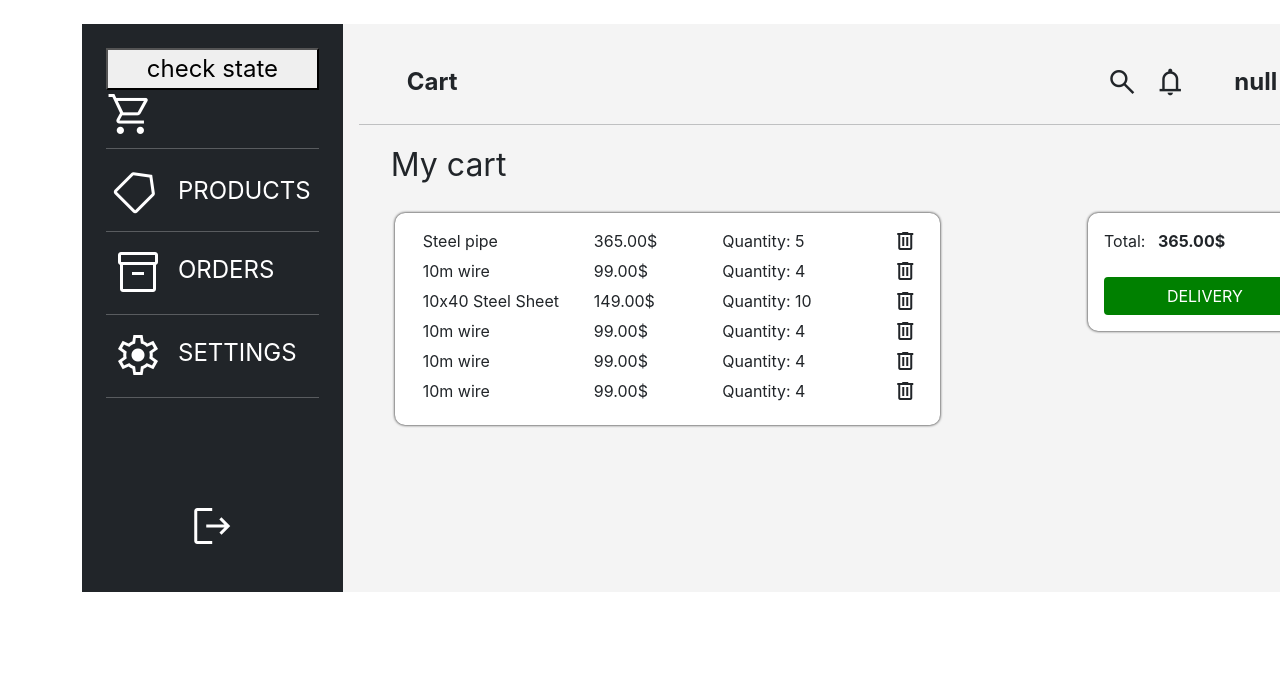
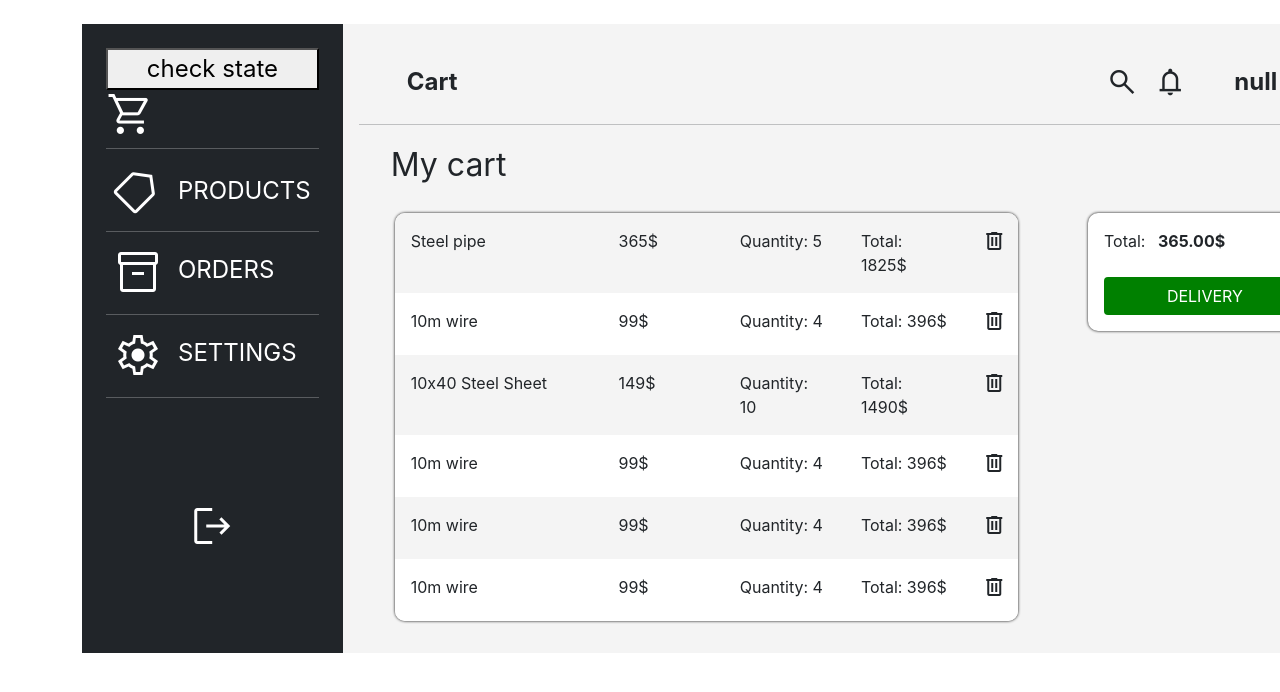
Before and after one commit to Robert-Michalski/Microservices-with-spring-cloud, a React (Create React App) app in the folder orderms/: page /cart in a window 1280 px wide. Shown: the top 692 px of the page. Built offline with nearby package versions, Linux system fonts and the light colour scheme.

Commit message:
change style of cart view

```diff
--- a/orderms/src/App.css
+++ b/orderms/src/App.css
@@ -253,3 +253,18 @@ input[type="number"] {
 .items-row {
   padding: 1.8rem 1.5rem;
 }
+.cart-product {
+  padding: 1rem 1rem;
+}
+.cart-product-radius-top-left {
+  border-top-left-radius: 10px;
+}
+.cart-product-radius-bottom-left {
+  border-bottom-right-radius: 10px;
+}
+.cart-product-radius-bottom-left {
+  border-bottom-left-radius: 10px;
+}
+.cart-product-radius-top-right {
+  border-top-right-radius: 10px;
+}
--- a/orderms/src/components/Cart.js
+++ b/orderms/src/components/Cart.js
@@ -7,31 +7,37 @@ function Cart() {
 
   const shoppingCart = [
     {
+      id: 1,
       name: "Steel pipe",
       price: 365,
       quantity: 5
     },
     {
+      id: 2,
       name: "10m wire",
       price: 99,
       quantity: 4
     },
     {
+      id: 3,
       name: "10x40 Steel Sheet",
       price: 149,
       quantity: 10
     },
     {
+      id: 4,
       name: "10m wire",
       price: 99,
       quantity: 4
     },
     {
+      id: 5,
       name: "10m wire",
       price: 99,
       quantity: 4
     },
     {
+      id: 6,
       name: "10m wire",
       price: 99,
       quantity: 4
@@ -52,9 +58,9 @@ function Cart() {
           <div className="ms-3 fs-2">My cart</div>
         </div>
         <div className="d-flex container mt-4">
-          <div className="bg-white row ms-2 orders p-3 col-7">
-            {shoppingCart.map(product => {
-              return <ProductView item={product} />
+          <div className="bg-white row ms-2 orders col-8">
+            {shoppingCart.map((product, index) => {
+              return <ProductView item={product} key={product.id} bgIndex={index} max={shoppingCart.length} />
             })}
           </div>
           {/* -------------- */}
--- a/orderms/src/components/ProductView.js
+++ b/orderms/src/components/ProductView.js
@@ -1,10 +1,28 @@
 function ProductView(props) {
+  function getBackground() {
+    if (props.bgIndex % 2 === 0) return " bg-gray "
+    else return " bg-white "
+  }
+  function getTotal() {
+    console.log(props)
+    return props.item.price * props.item.quantity
+  }
+  //  TODO: Maybe do it better somehow
+  function getRadiusLeft() {
+    if (props.bgIndex === 0) return " cart-product-radius-top-left "
+    if (props.bgIndex === props.max - 1) return " cart-product-radius-bottom-left "
+  }
+  function getRadiusRight() {
+    if (props.bgIndex === 0) return " cart-product-radius-top-right "
+    if (props.bgIndex === props.max - 1) return " cart-product-radius-bottom-left "
+  }
   return (
     <>
-      <div className="col-4">{props.item.name}</div>
-      <div className="col-3 text-right">{props.item.price + ".00$"}</div>
-      <div className="col-4">Quantity: {props.item.quantity}</div>
-      <div className="col-1 ms-auto">
+      <div className={"col-xl-4 cart-product" + getBackground() + getRadiusLeft()}>{props.item.name}</div>
+      <div className={"col-sm text-right cart-product" + getBackground()}>{props.item.price + "$"}</div>
+      <div className={"col-sm cart-product" + getBackground()}>Quantity: {props.item.quantity}</div>
+      <div className={"col-sm cart-product" + getBackground()}>Total: {getTotal()}$</div>
+      <div className={"col-sm-1 ms-auto cart-product" + getBackground() + getRadiusRight()}>
         <span className="material-symbols-outlined">delete</span>
       </div>
       <div className="w-100"></div>
```
